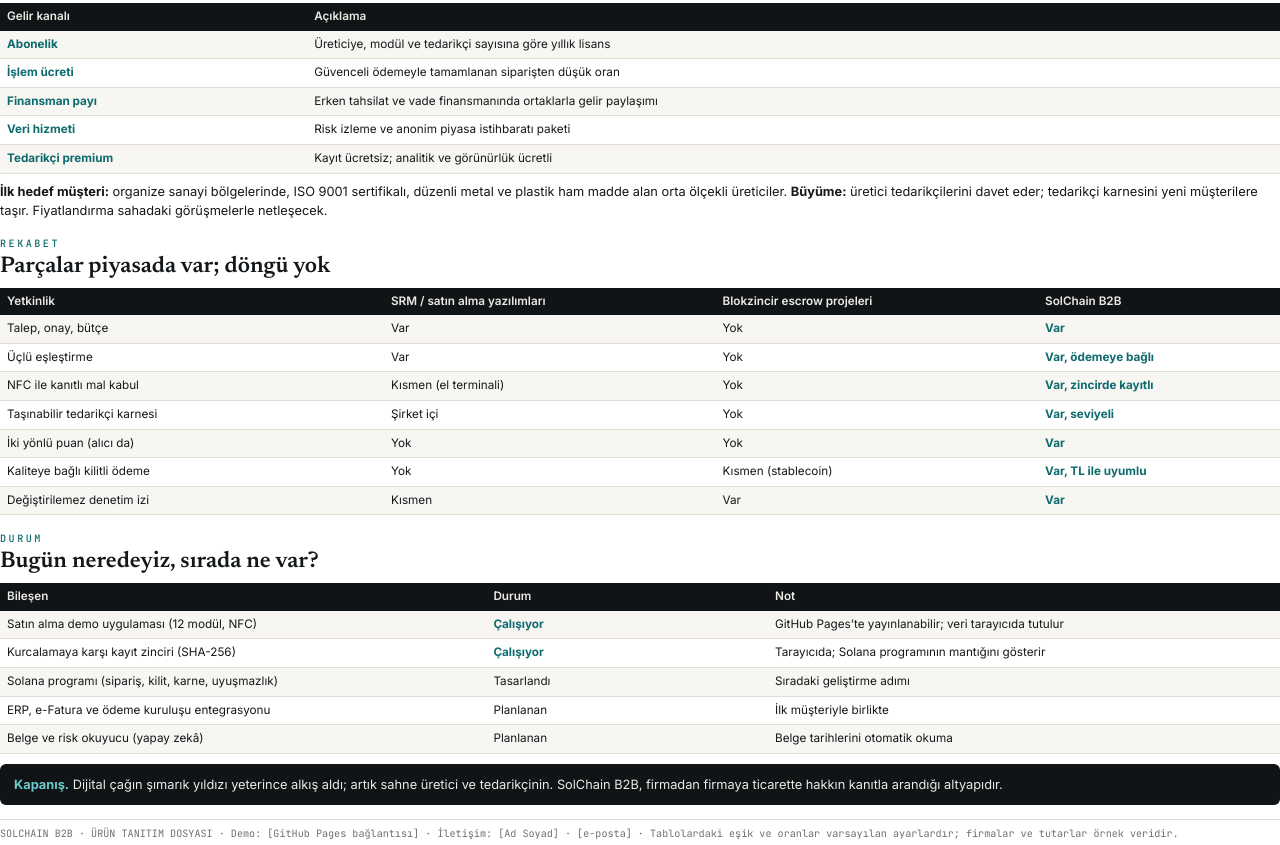
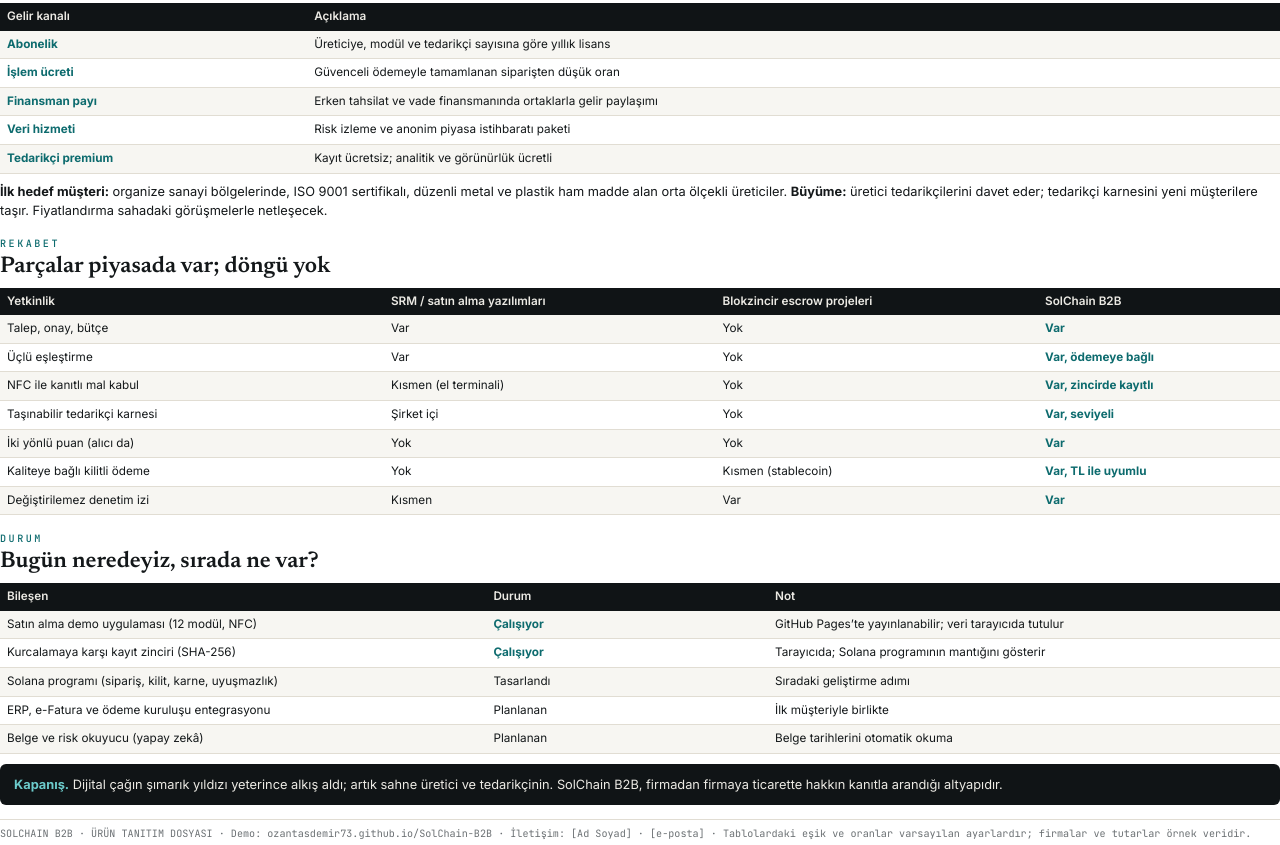
Before and after one commit to ozantasdemir73/SolChain-B2B, a plain HTML site: page dokumanlar/kaynak/urun-tanitim/index.html in a window 1280 px wide. Shown: the part 3299-4144 px from the top of the page. Drawn offline with Linux system fonts and the light colour scheme.

Commit message:
Demo ve depo bağlantılarını güncelle
README ve ürün tanıtım dosyasındaki yer tutucu bağlantılar,
GitHub Pages demo adresi ve depo adresiyle değiştirildi.

Co-Authored-By: Claude Opus 5.5 <noreply@anthropic.com>

```diff
--- a/dokumanlar/kaynak/urun-tanitim/index.html
+++ b/dokumanlar/kaynak/urun-tanitim/index.html
@@ -213,5 +213,5 @@ ul{margin:4px 0 4px 16px}li{margin:2px 0}
 </table>
 
 <div class="box"><b>Kapanış.</b> Dijital çağın şımarık yıldızı yeterince alkış aldı; artık sahne üretici ve tedarikçinin. SolChain B2B, firmadan firmaya ticarette hakkın kanıtla arandığı altyapıdır.</div>
-<p class="foot mono">SOLCHAIN B2B · ÜRÜN TANITIM DOSYASI · Demo: [GitHub Pages bağlantısı] · İletişim: [Ad Soyad] · [e-posta] · Tablolardaki eşik ve oranlar varsayılan ayarlardır; firmalar ve tutarlar örnek veridir.</p>
+<p class="foot mono">SOLCHAIN B2B · ÜRÜN TANITIM DOSYASI · Demo: ozantasdemir73.github.io/SolChain-B2B · İletişim: [Ad Soyad] · [e-posta] · Tablolardaki eşik ve oranlar varsayılan ayarlardır; firmalar ve tutarlar örnek veridir.</p>
 </body></html>
```
Also changed, not shown: 2 other files.
